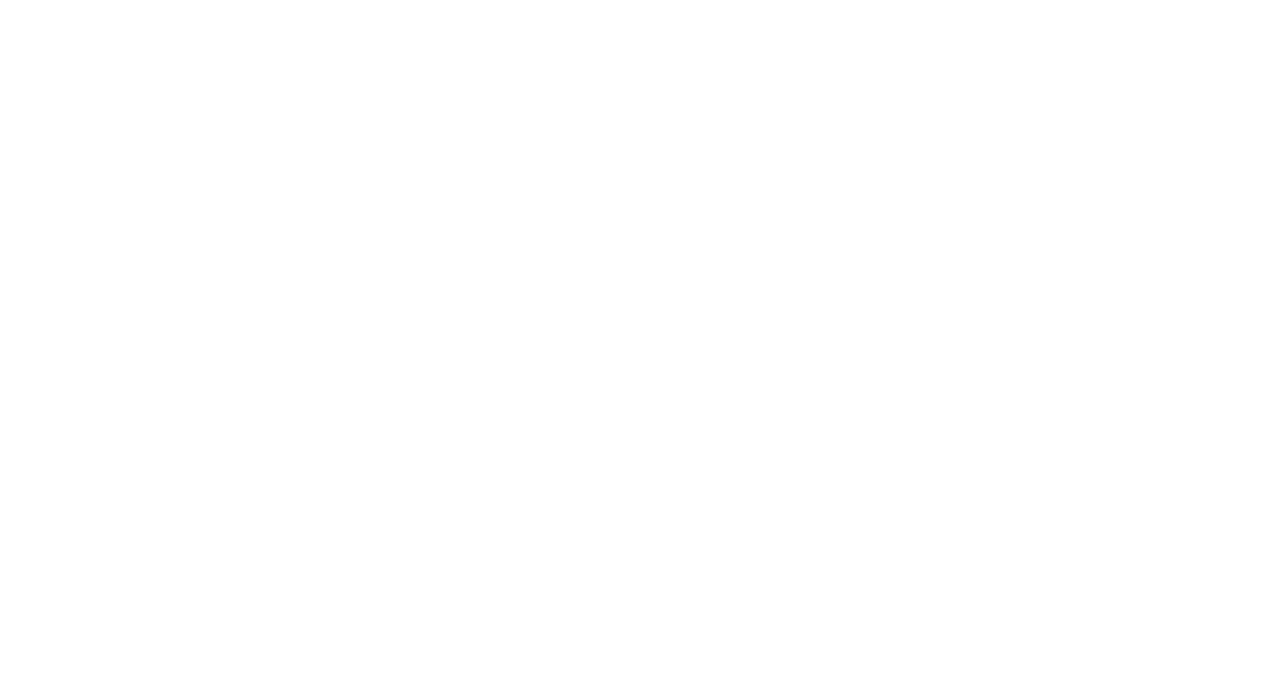
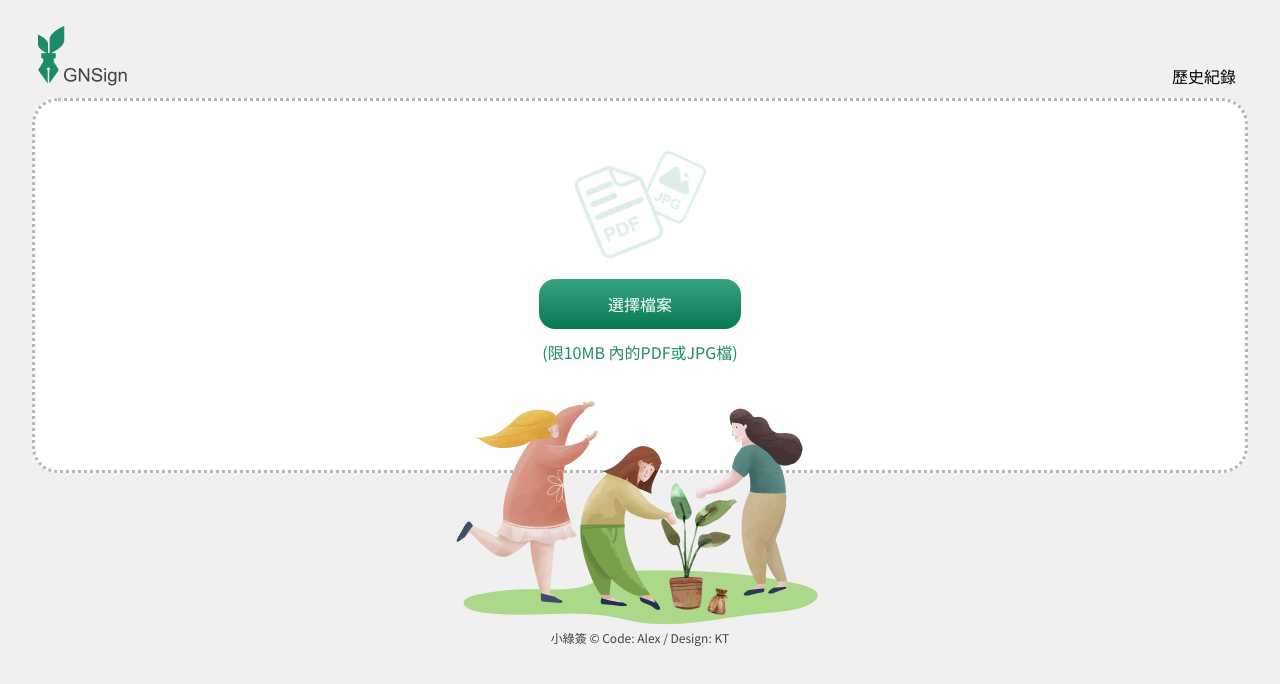
Before and after one commit to YuTing-Hsieh/GNsign, a plain HTML site: page index.html in a window 1280 px wide. Drawn offline with Linux system fonts and the light colour scheme.

Commit message:
首頁-選擇檔案頁切板完成

```diff
--- a/css/scss/_layout.scss
+++ b/css/scss/_layout.scss
@@ -1,6 +1,9 @@
 body{
     font-family: $font-family;
     color: $c-primary;
+}
+h1{
+    margin: 0;
 }
 
 .container{
--- a/css/scss/_main.scss
+++ b/css/scss/_main.scss
@@ -0,0 +1,57 @@
+.history{
+    border: none;
+    background:transparent;
+}
+.img{
+    &-pdf{
+        width: 133px;
+    }
+    &-person1{
+        width: 142px;
+        left: -7px;
+        bottom: 26px;
+    }
+    &-person2{
+        width: 97px;
+        left: 117px;
+        bottom: 19px;
+    }
+    &-person3{
+        width: 108px;
+        left: 232px;
+        bottom: 33px;
+    }
+    &-tree2{
+        width: 76px;
+        left: 198px;
+        bottom: 19px;
+    }
+    &-decoration{
+        width: 21px;
+        left: 244px;
+        bottom: 14px;
+    }
+    &-greenblock1{
+        width: 355px;
+    }
+    &Group{
+
+    }
+
+}
+.chooseFile{
+    padding-top: 48.5px;
+    padding-bottom: 110.5px;
+    margin-bottom: 97px;
+    width: 100%;
+    &-btn{
+        padding: 17px 68.5px;
+        display: inline-block;
+    }
+}
+.copyright{
+    @include fzlh($fz-xs,$lh-xs);
+    color: $c-fourth;
+    padding-bottom: 10px;
+    text-align: center;
+}
--- a/css/scss/_module.scss
+++ b/css/scss/_module.scss
@@ -1,6 +1,12 @@
 .bg {
     &-primary {
         background: $c-primary;
+    }
+    &-tertiary{
+        background: $c-tertiary;
+    }
+    &-default {
+        background-color: $c-sixth;
     }
 
 }
@@ -16,6 +22,9 @@
 
     &-block {
         display: block;
+    }
+    &-inlineblock{
+        display: inline-block;
     }
 
     &-md-none {
@@ -77,18 +86,32 @@
     &-0 {
         margin: 0px;
     }
+
+    &t-26{
+        margin-top: 26px;
+    }
 }
-
+.mb{
+    &-12{
+        margin-bottom: 12px;
+    }
+    &-15{
+        margin-bottom: 15px;
+    }
+    &-20{
+        margin-bottom: 20px;
+    }
+}
 .p {
     &-16 {
         padding: 16px;
     }
 }
 
-.px-lg-0 {
-    @include rwd($lg) {
-        padding-right: 0px;
-        padding-left: 0px;
+.px{
+    &-38{
+        padding-right: 38px;
+        padding-left: 38px;
     }
 }
 
@@ -146,6 +169,9 @@
 .align-items {
     &-center {
         align-items: center;
+    }
+    &-end{
+        align-items: flex-end;
     }
 
     &-xl-stretch {
@@ -261,10 +287,7 @@
 //     }
 // }
 
-
-
 .btn {
-    border: 1px solid;
     cursor: pointer;
     text-align: center;
     &-default{
@@ -286,6 +309,7 @@
         color: $c-fourth;
         &-liner{
             background: $c-primary-liner;
+            color: $c-tertiary;
         }
         &:hover,&-liner:hover{
             background: $c-secondary;
@@ -336,3 +360,15 @@
         background-clip: text;
     }
 }
+
+.border{
+    &-fifth{
+        border-color: $c-fifth;
+    }
+    &-3{
+        border-width: 3px;
+    }
+    &-dotted{
+        border-style: dotted;
+    }
+}
--- a/css/scss/_variable.scss
+++ b/css/scss/_variable.scss
@@ -11,6 +11,7 @@ $c-secondary: #FFB800;
 $c-tertiary: #FFFFFF;
 $c-fourth: #424242; /*black*/
 $c-fifth: #B7B7B7; /*gray*/
+$c-sixth:#F0F0F0; /*background*/
 $c-filter:invert(50%) sepia(15%) saturate(16%) hue-rotate(103deg) brightness(96%) contrast(91%); /*tertiary to fifth*/
 
 /*font*/
--- a/index.html
+++ b/index.html
@@ -5,13 +5,38 @@
     <meta http-equiv="X-UA-Compatible" content="IE=edge">
     <meta name="viewport" content="width=device-width, initial-scale=1.0">
     <title>GNSign</title>
+    <link rel="icon" href="image/Favicon.png">
+    <link rel="stylesheet" href="css/all.css">
+
 </head>
-<body>
+<body class="bg-default">
     <header>
+        <div class="d-flex justify-content-between align-items-end px-38 mt-26 mb-12">
+            <h1><a href="index.html" class="logo"><img src="image/logo.png" alt="logo"></a></h1>
+            <button class="history">歷史紀錄</button>
+        </div>
+    </header>
+    <main class="container d-flex flex-column align-items-center">
+        <div class="d-flex flex-column align-items-center bg-tertiary radius-26 border-fifth border-3 border-dotted chooseFile">
+            <img src="image/pdf.png" alt="選擇檔案" class="img-pdf mb-20">
+            <label class="btn btn-primary-liner radius-16 mb-15 chooseFile-btn">
+                選擇檔案
+                <input class="d-none" type="file" id="getFile" >
+            </label>
+            <p>(限10MB 內的PDF或JPG檔)</p>
 
-    </header>
-    <main>
-
+        </div>
+        <div class="imgGroup pos-r">
+            <img src="image/people1.png" alt="people" class="img-person1 pos-a">
+            <img src="image/people2.png" alt="people" class="img-person2 pos-a">
+            <img src="image/people3.png" alt="people" class="img-person3 pos-a">
+            <img src="image/tree2.png" alt="tree" class="img-tree2 pos-a">
+            <img src="image/decoration.png" alt="decoration" class="img-decoration pos-a">
+            <img src="image/greenblock1.png" alt="greenblock1" class="img-greenblock1">
+        </div>
+        <p class="copyright">
+            小綠簽 © Code: Alex  /  Design: KT
+        </p>
     </main>
     <footer>
 
```
Also changed, not shown: css/all.css, image/Favicon.png (added), image/decoration.png (added), image/greenblock1.png (added), image/greenblock2.png (added), image/leaf1.png (added), image/leav2.png (added), image/logo.png (added), image/people1.png (added), image/people2.png (added), image/people3.png (added), image/tree2.png (added), 1 other file.
